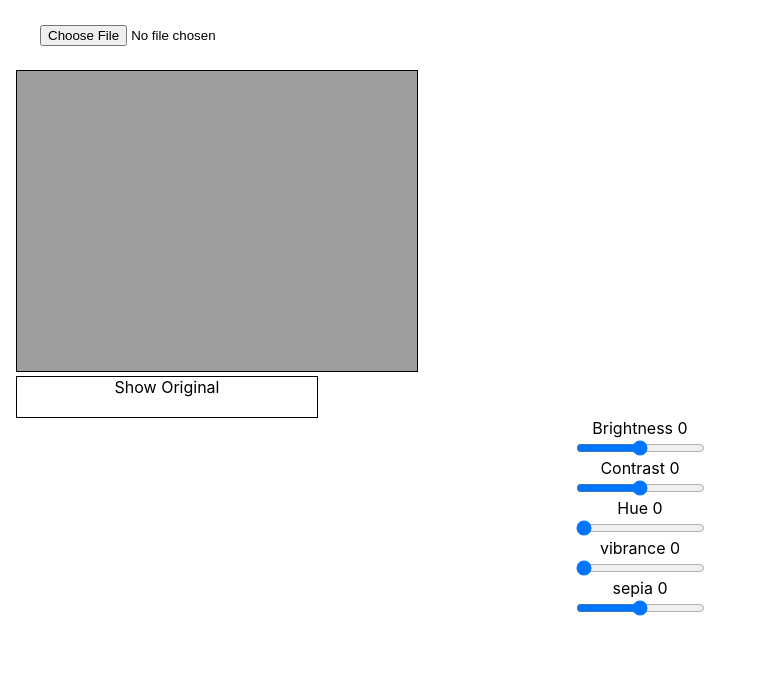
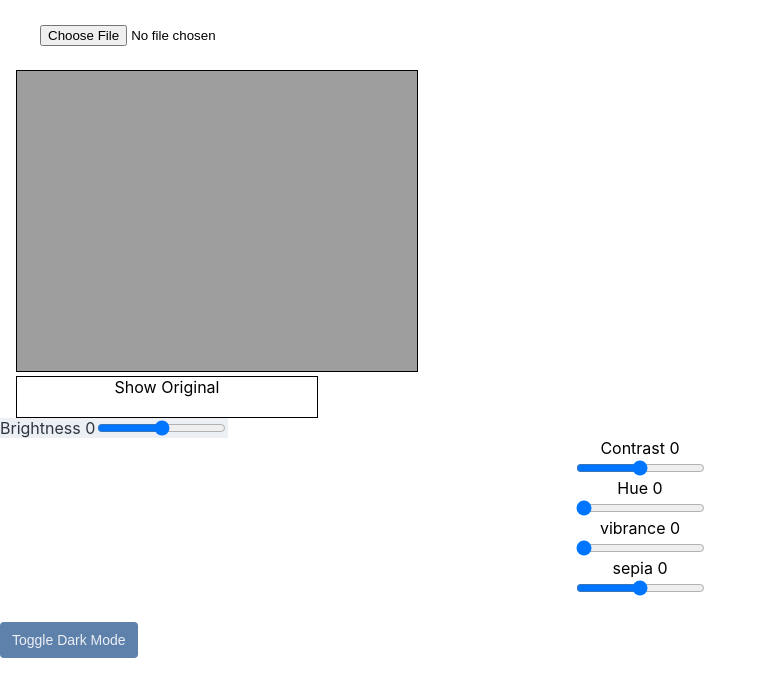
Before and after one commit to bordaj/bordaj-pro-photo-editor, a React (Create React App) app: page / in a window 1280 px wide. Shown: the top 696 px of the page, without its empty margins (0-767 px from the left). Built offline with nearby package versions, Linux system fonts and the light colour scheme.

Commit message:
added styled components , basic theme and toggle theme

```diff
--- a/src/App.js
+++ b/src/App.js
@@ -1,9 +1,27 @@
-import React from "react";
+import React, { useState } from "react";
+import { ThemeProvider } from "styled-components";
+import darkTheme from "./themes/darkMode";
+import lightTheme from "./themes/lightMode";
 import Home from "./app/Container";
+import Button from "./components/Button";
 export default function App() {
+  const stored = localStorage.getItem("isDarkMode");
+  const [isDarkMode, setIsDarkMode] = useState(
+    stored === "true" ? true : false
+  );
   return (
     <div className="App">
-      <Home />
+      <ThemeProvider theme={isDarkMode ? darkTheme : lightTheme}>
+        <Home />
+        <Button
+          onClick={() => {
+            setIsDarkMode(!isDarkMode);
+            localStorage.setItem("isDarkMode", !isDarkMode);
+          }}
+        >
+          Toggle Dark Mode
+        </Button>
+      </ThemeProvider>
     </div>
   );
 }
--- a/src/Containers/Fundamentals/index.js
+++ b/src/Containers/Fundamentals/index.js
@@ -1,5 +1,6 @@
 import React, { useState, useEffect } from "react";
 import * as codes from "../../helpers/codes";
+import { Wrapper } from "./styles";
 const Fundamentals = (props) => {
   const { ctx, setContext, canvas, image } = props;
   const [brightness, setBrightness] = useState(0);
@@ -42,13 +43,7 @@ const Fundamentals = (props) => {
 
   return (
     <>
-         <div
-            style={{
-               display: "flex",
-               flexDirection: "column",
-               alignItems: "center",
-            }}
-         >
+      <Wrapper>
         <label for="brightness">
           <div onAuxClick={(e) => applyFundamentals(codes.BRIGHTNESS, e, true)}>
             Brightness <span>{brightness}</span>
@@ -63,7 +58,7 @@ const Fundamentals = (props) => {
           max="100"
           value={brightness}
         />
-         </div>
+      </Wrapper>
       <div
         style={{
           display: "flex",
--- a/src/Containers/Fundamentals/styles.js
+++ b/src/Containers/Fundamentals/styles.js
@@ -0,0 +1,10 @@
+import styled from "styled-components";
+
+export const Wrapper = styled.div`
+  display: flex;
+  flex-direction: row;
+  align-tems: center;
+  background: ${(props) => props.theme.colors.background};
+  color: ${(props) => props.theme.colors.textColor};
+  width: max-content;
+`;
--- /dev/null
+++ b/src/components/Button/index.js
@@ -0,0 +1,15 @@
+import styled from "styled-components";
+
+export default styled.button`
+  background: ${props => props.theme.colors.buttonBackground};
+  color: ${props => props.theme.colors.buttonColor};
+  display: block;
+  margin-top: 24px;
+  max-width: 100%;
+  border: none;
+  line-height: 36px;
+  padding: 0 12px;
+  border-radius: 4px;
+  font-size: 14px;
+  cursor-pointer;
+`;
--- /dev/null
+++ b/src/themes/darkMode.js
@@ -0,0 +1,9 @@
+export default {
+   colors: {
+     background: "#2E3440",
+     cardBackground: "#3B4252",
+     buttonBackground: "#d08770",
+     textColor: "#ECEFF4",
+     buttonColor: "#2E3440"
+   }
+ };
--- /dev/null
+++ b/src/themes/lightMode.js
@@ -0,0 +1,9 @@
+export default {
+   colors: {
+     background: "#ECEFF4",
+     cardBackground: "#E5E9F0",
+     buttonBackground: "#5E81AC",
+     textColor: "#2E3440",
+     buttonColor: "#ECEFF4"
+   }
+ };
```
Lines whose indentation alone changed are shown as unchanged.
